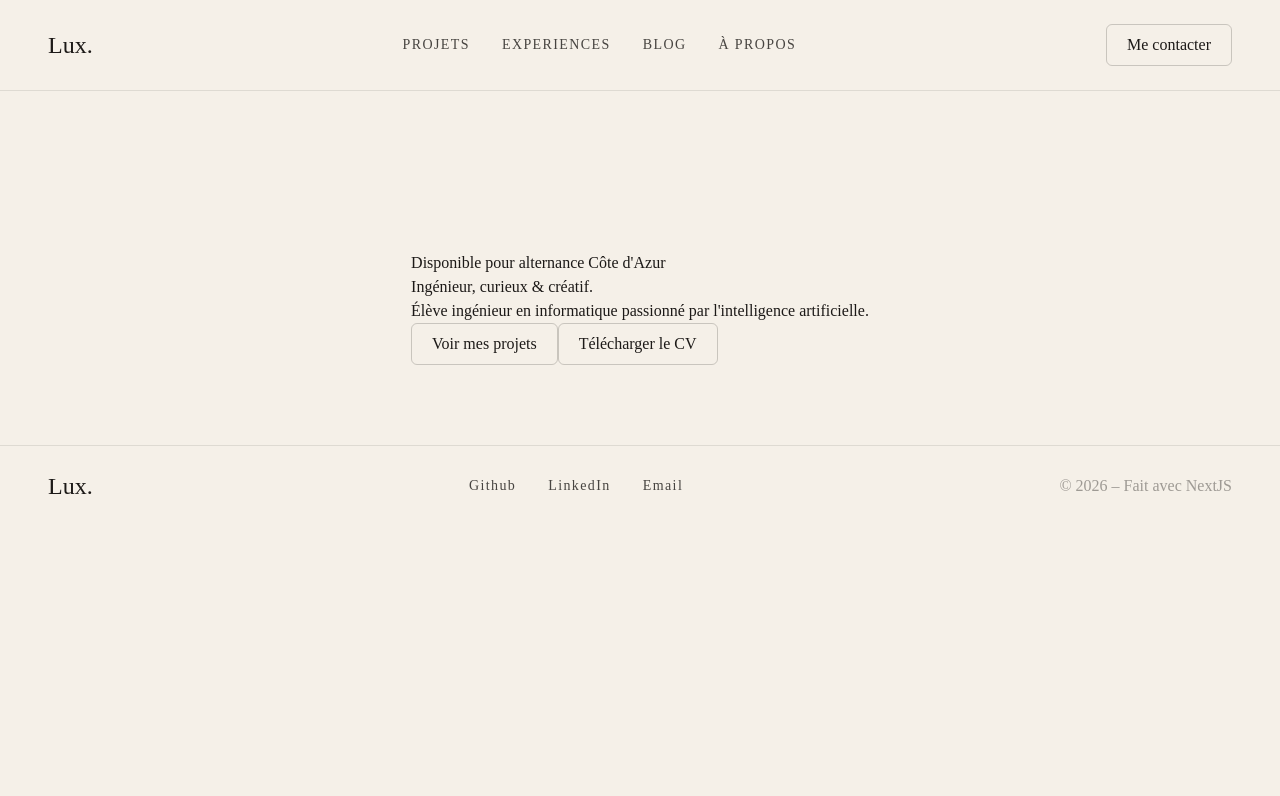
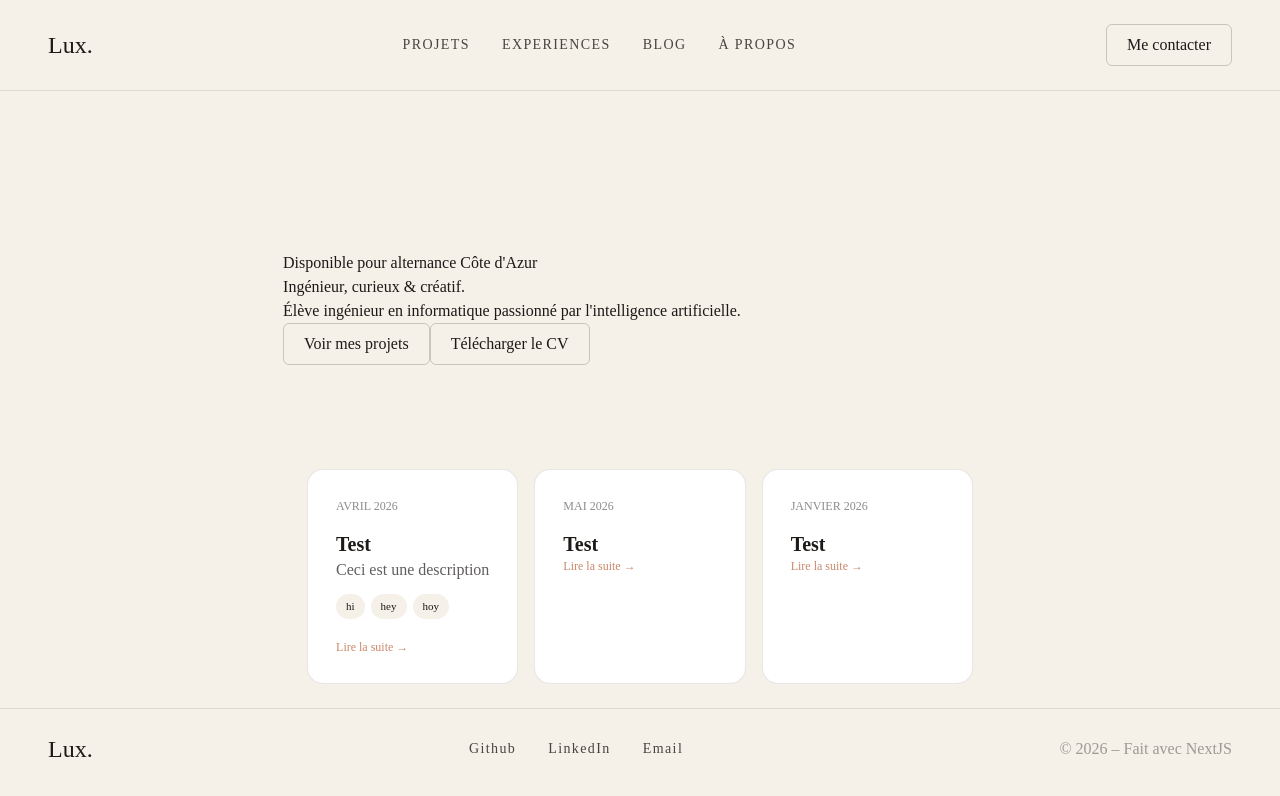
Before and after one commit to TimeoCantoRingelstein/portfolio-nextjs, a Next.js app: page / in a window 1280 px wide. Shown: the top 796 px of the page. Built offline with nearby package versions, Linux system fonts and the light colour scheme.

Commit message:
feat[front]: adding the blogcard component and blog list component

```diff
--- a/app/page.tsx
+++ b/app/page.tsx
@@ -1,10 +1,13 @@
 import Hero from "@/components/home/Hero";
+import BlogCard from "@/components/BlogCard";
+import BlogCardList from "@/components/BlogCardList";
 
 export default function Home() {
   return (
     <main className="relative flex justify-center items-center">
       <div className="">
-        <Hero />
+          <Hero />
+          <BlogCardList />
       </div>
     </main>
   );
--- /dev/null
+++ b/components/BlogCard.tsx
@@ -0,0 +1,51 @@
+import React from "react";
+import Link from "next/link";
+
+export interface ProjectNotes {
+    date:string;
+    titre:string;
+    description?:string;
+    tags?:string[];
+}
+
+const tagClass = "font-sans text-[11px] font-normal px-2.5 py-1 rounded-full bg-creme text-charbon hover:bg-terracotta hover:text-white transition-all duration-200";
+
+const BlogCard = ({date, titre, description, tags}:ProjectNotes) => {
+    return (
+        <Link
+            href={`/blog/${titre}`}
+            className="group flex flex-col justify-between bg-white border border-charbon/10 rounded-2xl p-7 no-underline text-inherit transition-all duration-200 hover:-translate-y-1 hover:shadow-[0_12px_40px_rgba(28,25,23,0.08)] h-full"
+        >
+        <div className="flex-1">
+            <article className="flex flex-col h-full">
+                <p className="text-charbon/50 uppercase text-xs pb-4">
+                    {date}
+                </p>
+
+                <h4 className="font-bold text-xl">
+                    {titre}
+                </h4>
+                <h5 className={"text-charbon/70"}>
+                    {description}
+                </h5>
+                <div>{tags && tags.length > 0 && (
+                    <div className="flex flex-wrap gap-1.5 mb-5 pt-3">
+                        {tags.map((tag) => (
+                            <span key={tag} className={tagClass}>
+                                {tag}
+                            </span>
+                        ))}
+                    </div>
+                )}</div>
+
+                <p className={"text-terracotta cursor-pointer hover:text-terracotta/60 transition-colors text-xs"}>
+                    Lire la suite &rarr;
+                </p>
+            </article>
+        </div>
+    </Link>
+)
+    ;
+};
+
+export default BlogCard;
--- /dev/null
+++ b/components/BlogCardList.tsx
@@ -0,0 +1,25 @@
+import React from "react";
+import BlogCard from "@/components/BlogCard";
+
+const BlogCardList = () => {
+    return (
+        <div className="grid grid-cols-1 gap-4 sm:grid-cols-2 lg:grid-cols-3 items-stretch p-6">
+            <BlogCard
+                date={"Avril 2026"}
+                titre={"Test"}
+                description={"Ceci est une description"}
+                tags={["hi", "hey", "hoy"]}
+            />
+            <BlogCard
+                date={"Mai 2026"}
+                titre={"Test"}
+            />
+            <BlogCard
+                date={"Janvier 2026"}
+                titre={"Test"}
+            />
+        </div>
+    );
+};
+
+export default BlogCardList;
```
Also changed, not shown: public/RossoFiorentino.jpg (added).
